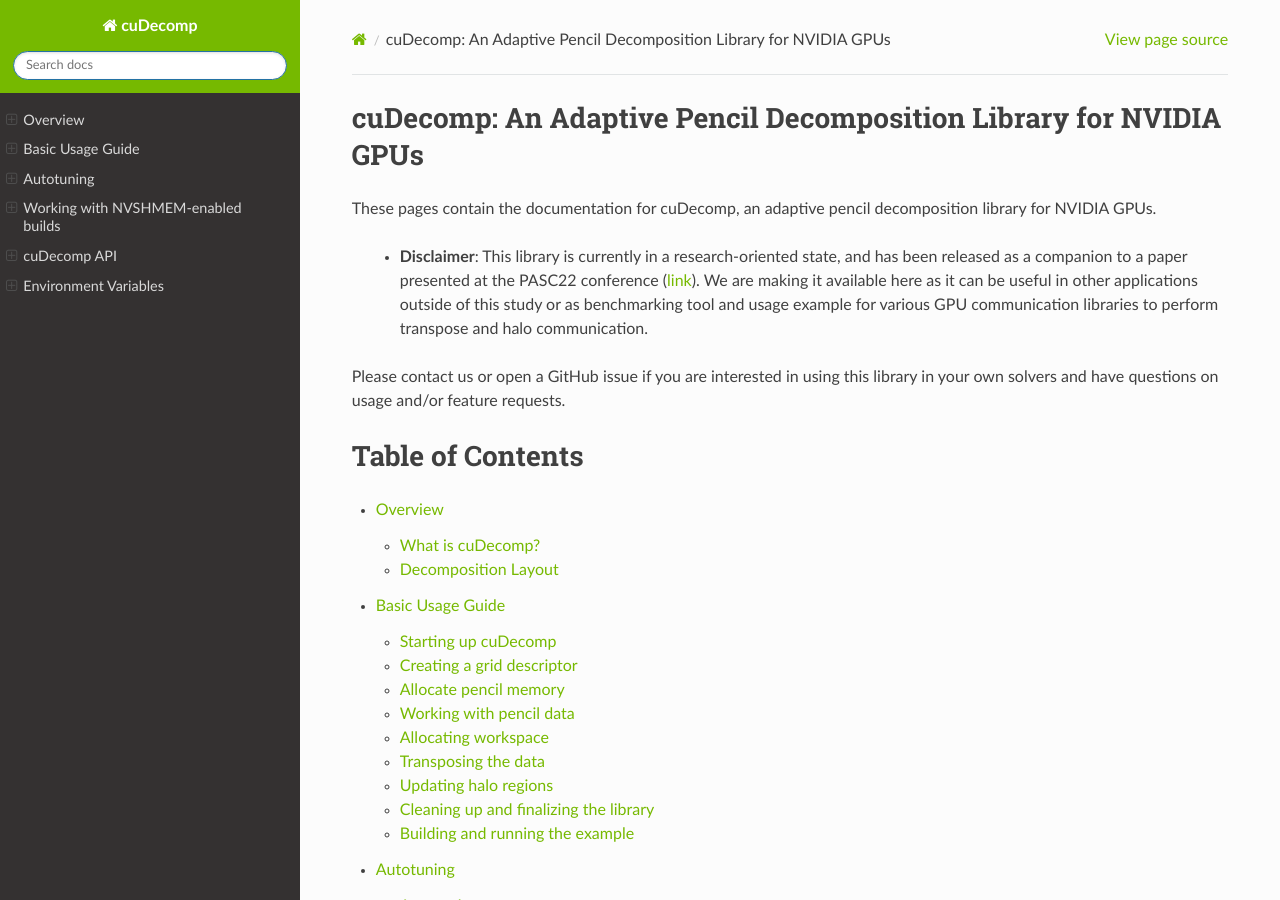
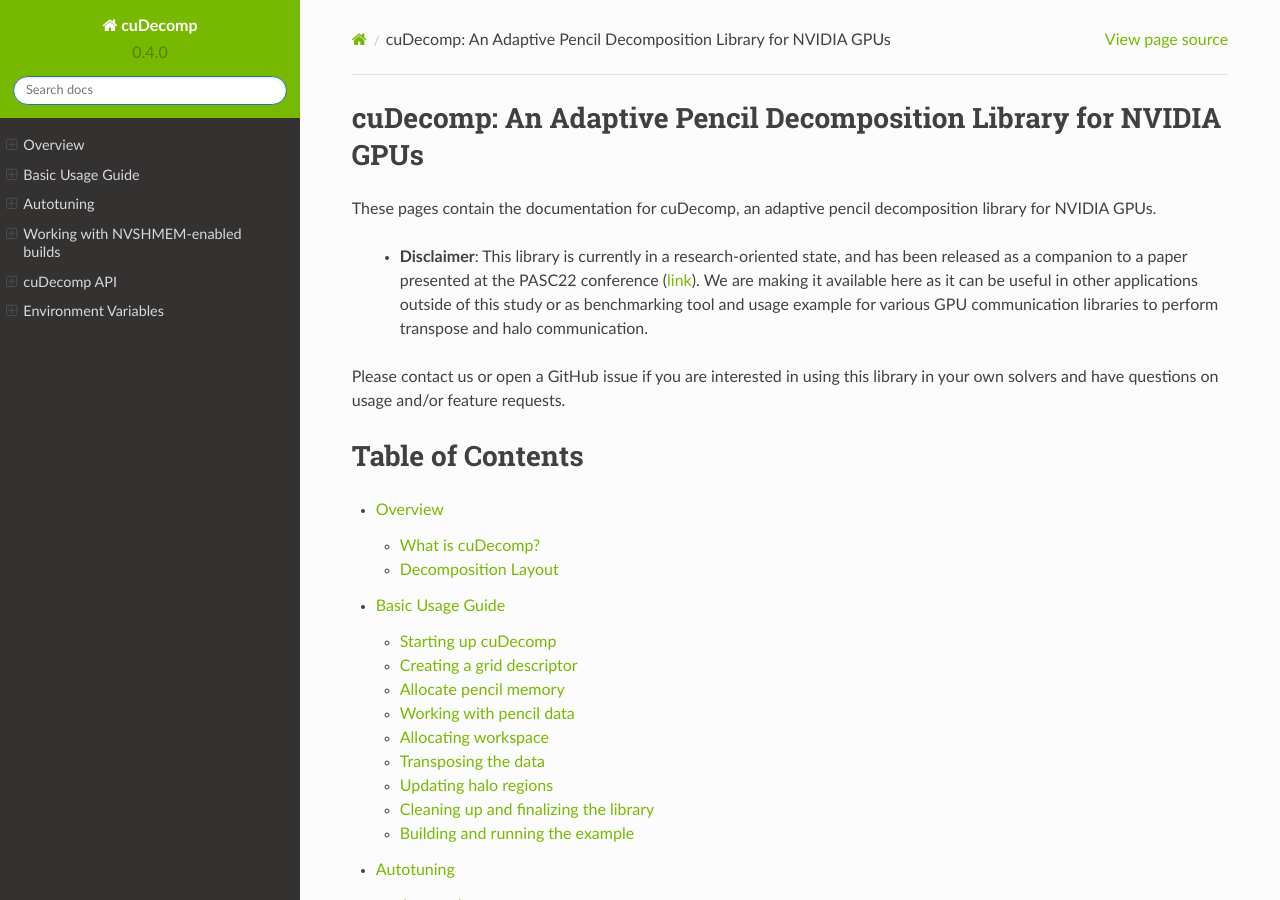
Before and after one commit to NVIDIA/cuDecomp, a Sphinx documentation site: the page built from docs/index.rst, in a window 1280 px wide and 900 px high. Built offline with Sphinx 7.4.7 and the Read the Docs theme 2.0.0, drawn with Linux system fonts in a browser that asks for light colours.

Commit message:
Update version info in docs.

```diff
--- a/docs/conf.py
+++ b/docs/conf.py
@@ -24,7 +24,8 @@
 author = 'NVIDIA Corporation'
 
 # The full version, including alpha/beta/rc tags
-release = '2022'
+version = '0.4.0'
+release = version
 
 
 # -- General configuration ---------------------------------------------------
```
